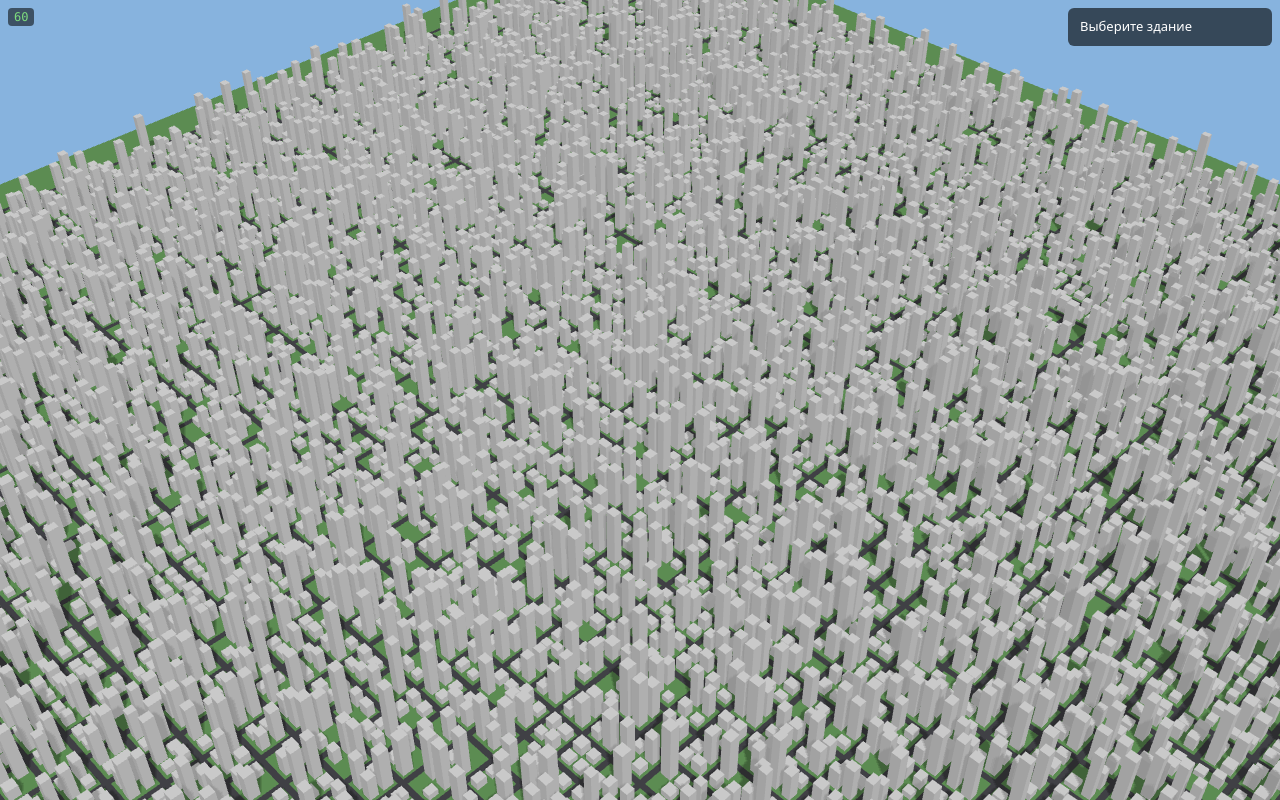
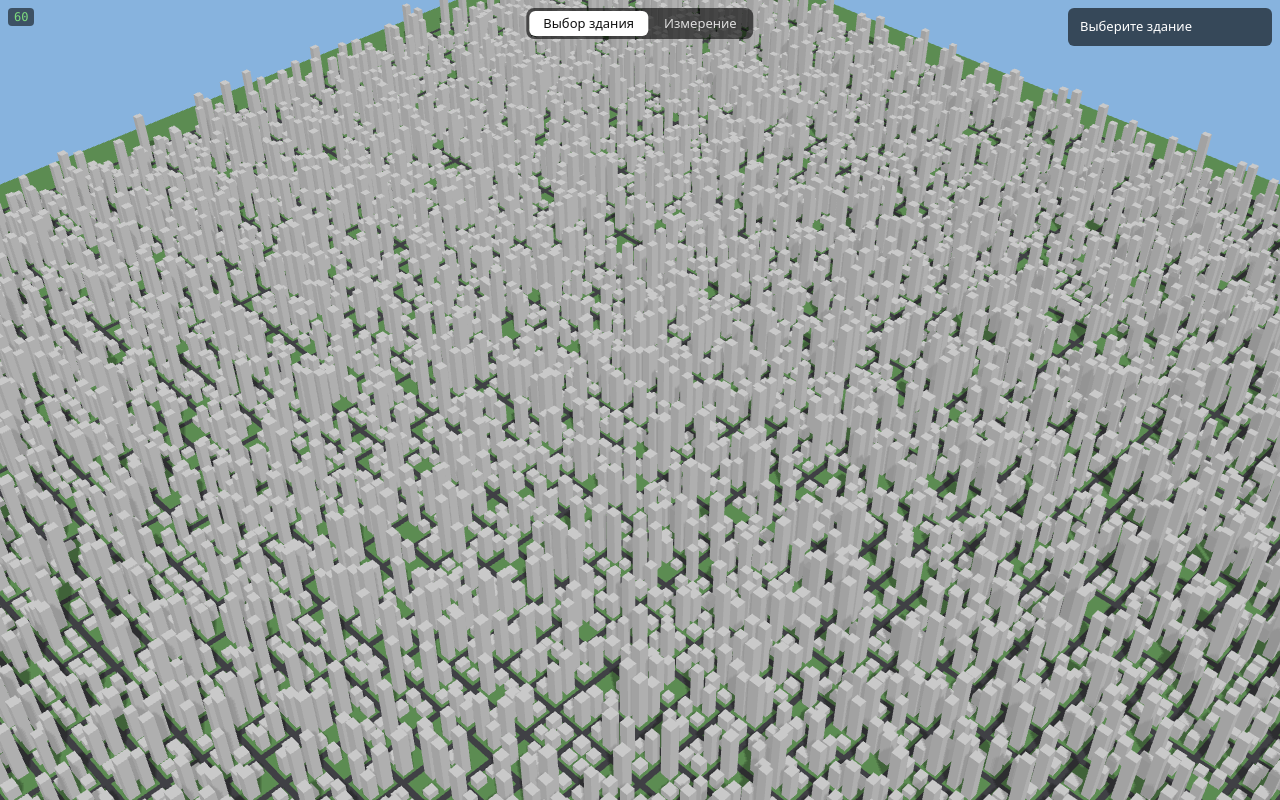
Before and after one commit to tmot24/webgl-city, an Angular app: page / in a window 1280 px wide. Built offline with nearby package versions, Linux system fonts and the light colour scheme.

Commit message:
Панель инструментов

```diff
--- a/src/app/building-info/building-info.css
+++ b/src/app/building-info/building-info.css
@@ -6,7 +6,7 @@
   padding: 10px 12px;
   border-radius: 6px;
   background: rgba(0, 0, 0, 0.6);
-  color: white;
+  color: #fff;
   font:
     13px/1.35 ui-sans-serif,
     system-ui,
--- /dev/null
+++ b/src/app/mode-toolbar/mode-toolbar.css
@@ -0,0 +1,34 @@
+.mode-toolbar {
+  position: absolute;
+  top: 8px;
+  left: 50%;
+  transform: translateX(-50%);
+  display: flex;
+  gap: 2px;
+  padding: 3px;
+  border-radius: 8px;
+  background: rgba(0, 0, 0, 0.6);
+  pointer-events: auto;
+  user-select: none;
+
+  .tab {
+    border: 0;
+    margin: 0;
+    padding: 6px 14px;
+    border-radius: 6px;
+    background: transparent;
+    color: #ddd;
+    font:
+      13px/1 ui-sans-serif,
+      system-ui,
+      sans-serif;
+    cursor: pointer;
+  }
+  .tab:hover {
+    background: rgba(255, 255, 255, 0.1);
+  }
+  .tab.active {
+    background: #fff;
+    color: #111;
+  }
+}
--- /dev/null
+++ b/src/app/mode-toolbar/mode-toolbar.html
@@ -0,0 +1,7 @@
+<div class="mode-toolbar">
+  @for (option of modes; track option.id) {
+    <button type="button" class="tab" [class.active]="option.id === mode()" (click)="mode.set(option.id)">
+      {{ option.label }}
+    </button>
+  }
+</div>
--- /dev/null
+++ b/src/app/mode-toolbar/mode-toolbar.ts
@@ -0,0 +1,13 @@
+import { Component, model } from '@angular/core';
+import { SCENE_MODES, SceneMode } from './scene-mode';
+
+@Component({
+  imports: [],
+  selector: 'app-mode-toolbar',
+  styleUrl: './mode-toolbar.css',
+  templateUrl: './mode-toolbar.html',
+})
+export class ModeToolbar {
+  readonly modes = SCENE_MODES;
+  readonly mode = model.required<SceneMode>(); // двусторонняя связанность
+}
--- /dev/null
+++ b/src/app/mode-toolbar/scene-mode.ts
@@ -0,0 +1,11 @@
+export type SceneMode = 'building' | 'measure';
+
+export interface SceneModeOption {
+  id: SceneMode;
+  label: string;
+}
+
+export const SCENE_MODES: SceneModeOption[] = [
+  { id: 'building', label: 'Выбор здания' },
+  { id: 'measure', label: 'Измерение' },
+];
--- a/src/app/scene/scene.html
+++ b/src/app/scene/scene.html
@@ -5,6 +5,11 @@
     себе point-events: auto - тогда клики по "пустом" месту уходят в canvas.
 -->
 <div class="scene__overlay">
-  <app-building-info [building]="selectedBuilding()" />
+  <app-mode-toolbar [(mode)]="activeMode" />
+
+  @if (activeMode() === 'building') {
+    <app-building-info [building]="selectedBuilding()" />
+  }
+
   <ng-content />
 </div>
--- a/src/app/scene/scene.ts
+++ b/src/app/scene/scene.ts
@@ -1,4 +1,4 @@
-import { Component, ElementRef, signal, viewChild } from '@angular/core';
+import { Component, computed, ElementRef, signal, viewChild } from '@angular/core';
 import { generateCity } from '../../city/generate-city';
 import { buildInstanceData } from '../../city/build-instance-data';
 import { injectCityRender } from '../../inject/inject-city-render';
@@ -8,12 +8,14 @@ import { vec3 } from 'gl-matrix';
 import { Building } from '../../city/generate-city.types';
 import { injectBuildingPicker } from '../../inject/inject-building-picker';
 import { BuildingInfo } from '../building-info/building-info';
+import { ModeToolbar } from '../mode-toolbar/mode-toolbar';
+import { SceneMode } from '../mode-toolbar/scene-mode';
 
 // Запас травы за границей застройки, метры
 const GROUND_MARGIN = 100;
 
 @Component({
-  imports: [BuildingInfo],
+  imports: [BuildingInfo, ModeToolbar],
   selector: 'app-scene',
   styleUrl: './scene.css',
   templateUrl: './scene.html',
@@ -22,6 +24,8 @@ export class Scene {
   private readonly canvasRef = viewChild.required<ElementRef<HTMLCanvasElement>>('canvas');
 
   readonly lightDirection = signal(vec3.normalize(vec3.create(), vec3.fromValues(0.6, 1.0, 0.4)));
+
+  protected readonly activeMode = signal<SceneMode>('building');
 
   protected readonly selectedBuilding = signal<Building | null>(null);
 
@@ -66,6 +70,7 @@ export class Scene {
       viewProjection,
       eyePoint,
       selected: this.selectedBuilding,
+      enabled: computed(() => this.activeMode() === 'building'),
     });
   }
 }
--- a/src/inject/inject-building-picker.ts
+++ b/src/inject/inject-building-picker.ts
@@ -14,6 +14,8 @@ interface InjectBuildingPicker {
   eyePoint: Signal<vec3>;
   // куда писать выбор
   selected: WritableSignal<Building | null>;
+  // включён ли режим выбора (Scene выводит из activeMode)
+  enabled: Signal<boolean>;
 }
 
 const CLICK_MOVE_THRESHOLD = 6; // px: дальше - это перетаскивание (пан/орбита), а не клик
@@ -28,6 +30,7 @@ export function injectBuildingPicker({
   viewProjection,
   eyePoint,
   selected,
+  enabled,
 }: InjectBuildingPicker) {
   const destroyRef = inject(DestroyRef);
 
@@ -71,6 +74,7 @@ export function injectBuildingPicker({
       };
       const onUp = (event: PointerEvent) => {
         if (event.button !== 0) return;
+        if (!enabled()) return;
         // Мышь уехала => это был пан/перетаскивание, а не клик по зданию
         if (Math.hypot(event.clientX - downX, event.clientY - downY) > CLICK_MOVE_THRESHOLD) return;
         pick(event);
```
